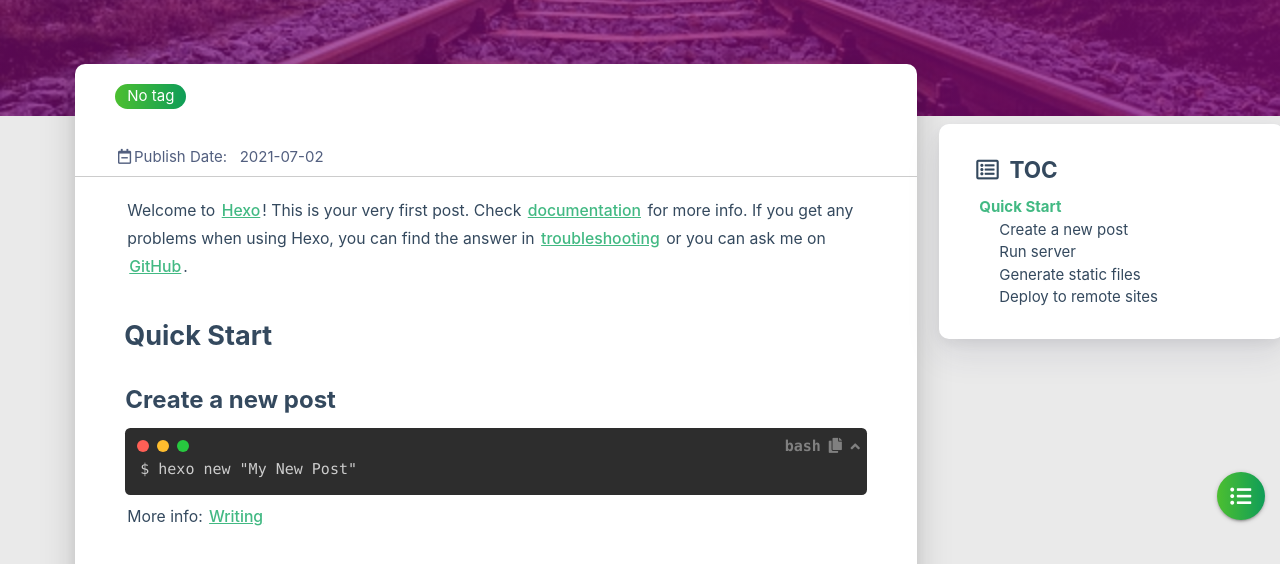
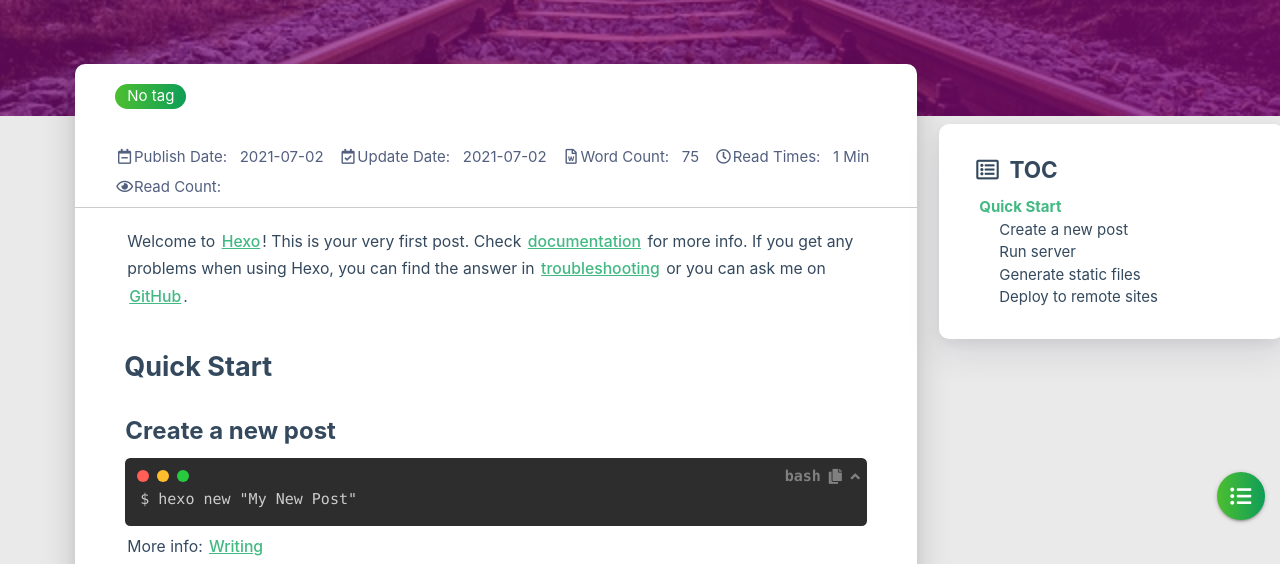
Before and after one commit to chaoyuny/chaoyuny.github.io, a plain HTML site: page 2021/07/02/hello-world/index.html in a window 1280 px wide. Shown: the part 204-768 px from the top of the page. Drawn offline with Linux system fonts and the light colour scheme; some packages are replaced by stand-ins of ours; a script that the page names is missing.

Commit message:
Site updated: 2021-07-02 11:19:20

```diff
--- a/2021/07/02/hello-world/index.html
+++ b/2021/07/02/hello-world/index.html
@@ -448,11 +448,31 @@
 
 
 
+                <div class="post-date info-break-policy">
+                    <i class="far fa-calendar-check fa-fw"></i>Update Date:&nbsp;&nbsp;
+                    2021-07-02
+                </div>
 
 
 
+                <div class="info-break-policy">
+                    <i class="far fa-file-word fa-fw"></i>Word Count:&nbsp;&nbsp;
+                    75
+                </div>
 
 
+
+                <div class="info-break-policy">
+                    <i class="far fa-clock fa-fw"></i>Read Times:&nbsp;&nbsp;
+                    1 Min
+                </div>
+
+
+
+                    <div id="busuanzi_container_page_pv" class="info-break-policy">
+                        <i class="far fa-eye fa-fw"></i>Read Count:&nbsp;&nbsp;
+                        <span id="busuanzi_value_page_pv"></span>
+                    </div>
 
             </div>
         </div>
@@ -980,6 +1000,9 @@
             |&nbsp;Theme&nbsp;<a href="https://github.com/blinkfox/hexo-theme-matery" target="_blank">Matery</a>
             <br>
 
+            &nbsp;<i class="fas fa-chart-area"></i>&nbsp;站点总字数:&nbsp;<span
+                class="white-color">75</span>&nbsp;字
+
 
 
 
```
Also changed, not shown: about/index.html (+3 -0 lines), archives/2021/07/index.html (+3 -0 lines), archives/2021/index.html (+3 -0 lines), archives/index.html (+3 -0 lines), categories/index.html (+3 -0 lines), contact/index.html (+3 -0 lines), friends/index.html (+3 -0 lines), index.html (+3 -0 lines), tags/index.html (+3 -0 lines).
